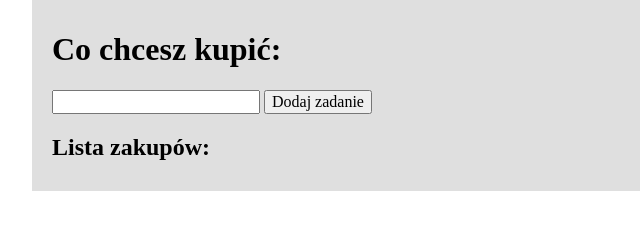
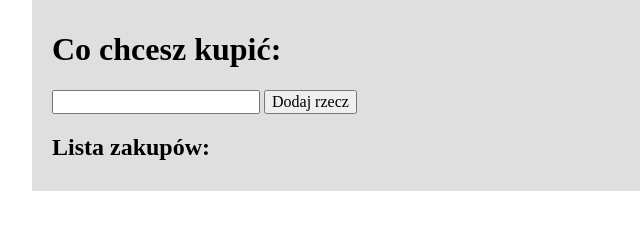
Before and after one commit to marcagol/list-maker, a plain HTML site: page index.html in a window 1280 px wide. Shown: the full height of the page, 108-748 px from the left. Drawn offline with nearby package versions, Linux system fonts and the light colour scheme.

Commit message:
editorial change

```diff
--- a/index.html
+++ b/index.html
@@ -22,7 +22,7 @@
         <h1 class="container__header">Co chcesz kupić:</h1>
         <form class="js-form">
             <input class="js-newTask">
-            <button>Dodaj zadanie</button>
+            <button>Dodaj rzecz</button>
         </form>
         <h2>Lista zakupów:</h2>
         <ul class="js-tasks"></ul>
```
